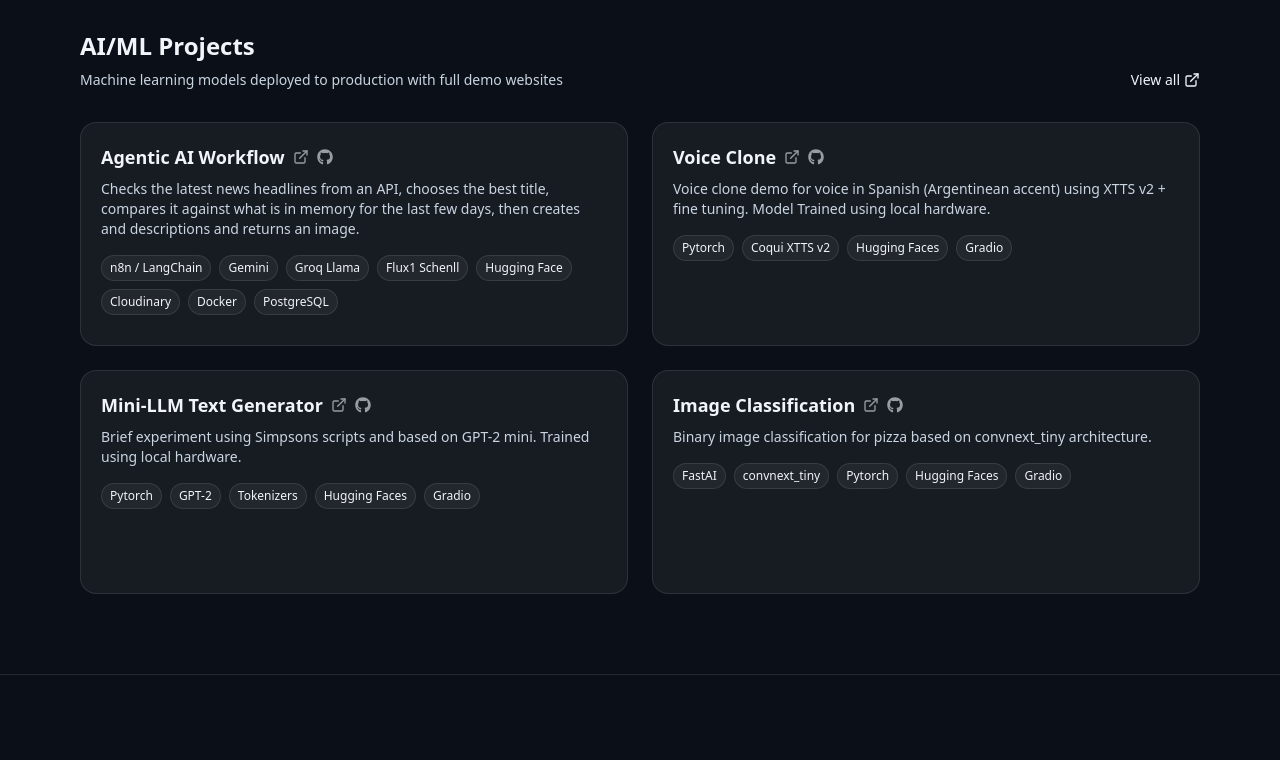
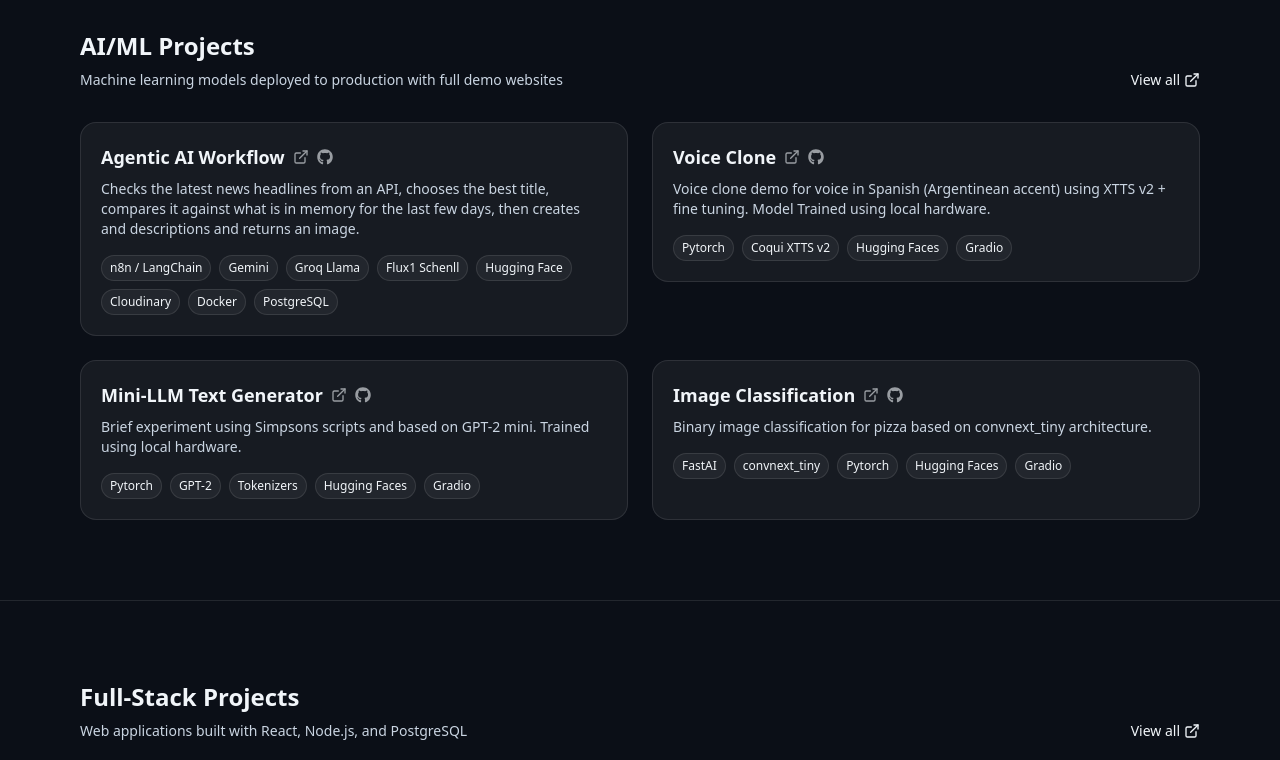
Before and after one commit to jonorl/personal-website, a React (Vite) app: page / in a window 1280 px wide. Shown: the part 760-1520 px from the top of the page. Built offline with nearby package versions, Linux system fonts and the light colour scheme.

Commit message:
Fix: Card height issue on mobile devices

```diff
--- a/src/App.jsx
+++ b/src/App.jsx
@@ -235,7 +235,8 @@
                 </p>
               </div>
               <a href="https://github.com/jonorl" target="_blank" rel="noreferrer" className="text-sm inline-flex items-center gap-1 hover:text-zinc-500">
-                View all <ExternalLink className="h-4 w-4" />
+                <span className="hidden sm:inline">View all</span>
+                <ExternalLink className="h-4 w-4" />
               </a>
             </div>
 
@@ -258,7 +259,8 @@
                 </p>
               </div>
               <a href="https://github.com/jonorl" target="_blank" rel="noreferrer" className="text-sm inline-flex items-center gap-1 hover:text-zinc-500">
-                View all <ExternalLink className="h-4 w-4" />
+                <span className="hidden sm:inline">View all</span>
+                <ExternalLink className="h-4 w-4" />
               </a>
             </div>
 
@@ -376,7 +378,7 @@
         onMouseLeave={() => { setTransform("rotateX(0deg) rotateY(0deg)"); }}
         onMouseMove={onMove}
         style={{ transform, transformStyle: 'preserve-3d' }}
-        className="relative h-56 rounded-2xl border border-white/10 bg-white/5 p-5 transition-transform will-change-transform"
+        className="relative min-h-40 rounded-2xl border border-white/10 bg-white/5 p-5 transition-transform will-change-transform"
       >
         <div className="pointer-events-none absolute inset-0 rounded-2xl bg-gradient-to-br from-white/10 to-transparent opacity-0 transition-opacity group-hover:opacity-100" />
         <div style={{ transform: 'translateZ(30px)' }} className="relative">
```
